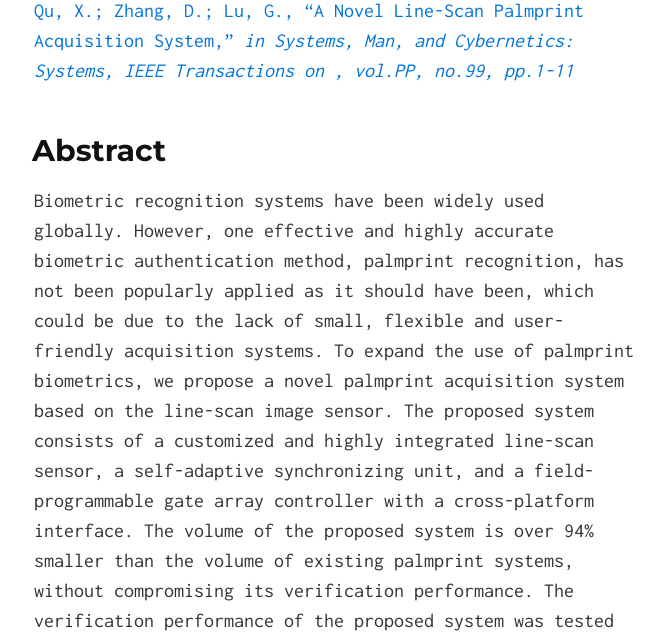
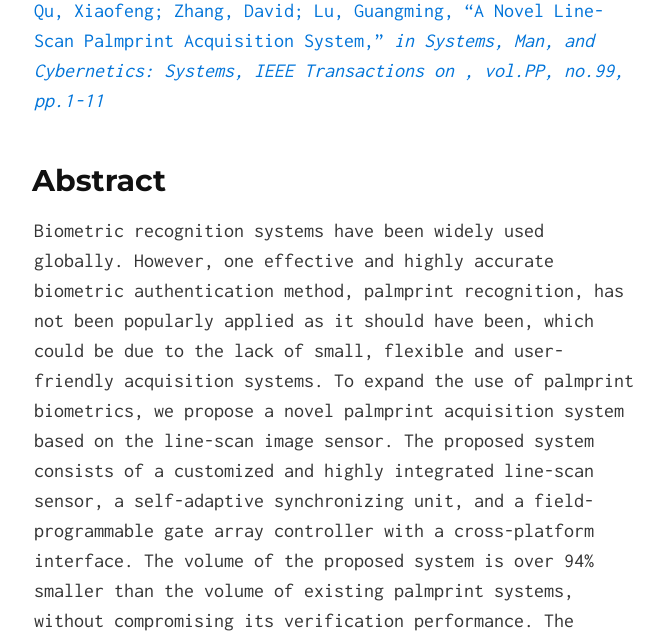
Before and after one commit to quxiaofeng/lps, a Jekyll site: the page built from lps.md, in a window 1280 px wide and 900 px high, scrolled down 514 px, cut to the strip 260-900 px from the top of the window. Shown: the whole strip, without its empty margins (306-969 px from the left). Built offline with Jekyll 4.4.1, drawn with Linux system fonts in a browser that asks for light colours; nearby versions of some CDN libraries.

Commit message:
Updated lps paper link
Signed-off-by: Xiaofeng QU <xiaofeng.qu.hk@ieee.org>

```diff
--- a/lps.md
+++ b/lps.md
@@ -9,7 +9,7 @@ permalink: /lps/
 
 ![](http://images.freeimages.com/images/previews/7d5/under-construction-icon-1242121.jpg)
 
-[Qu, X.; Zhang, D.; Lu, G., "A Novel Line-Scan Palmprint Acquisition System," *in Systems, Man, and Cybernetics: Systems, IEEE Transactions on , vol.PP, no.99, pp.1-11*](http://ieeexplore.ieee.org/xpls/abs_all.jsp?arnumber=7390297)
+[Qu, Xiaofeng; Zhang, David; Lu, Guangming, "A Novel Line-Scan Palmprint Acquisition System," *in Systems, Man, and Cybernetics: Systems, IEEE Transactions on , vol.PP, no.99, pp.1-11*](http://ieeexplore.ieee.org/xpls/abs_all.jsp?arnumber=7390297)
 
 ## Abstract ##
 
```
Also changed, not shown: index.md (+1 -1 lines).
